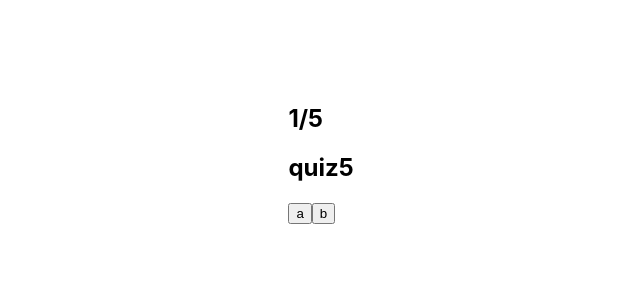
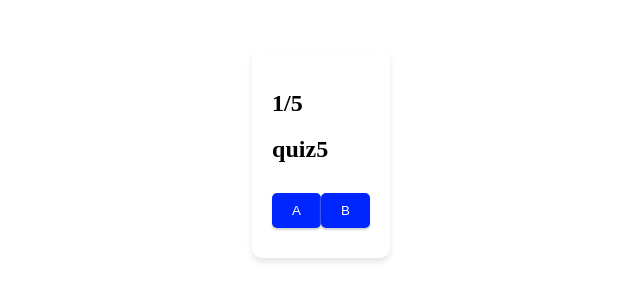
Before and after one commit to DayPeak/hangleking, a React (Create React App) app in the folder aniwaeandae/: page /test in a window 1280 px wide. Shown: the part 246-546 px from the top of the page, without its empty margins (319-959 px from the left). Built offline with nearby package versions, Linux system fonts and the light colour scheme; a web font is replaced by a local one.

Commit message:
questiondesign

```diff
--- a/aniwaeandae/src/components/MainScreen.js
+++ b/aniwaeandae/src/components/MainScreen.js
@@ -1,12 +1,11 @@
-// MainScreen.js
+// src/components/MainScreen.js
 import React from 'react';
 import styles from './MainScreen.module.css';
 
 const MainScreen = ({ children }) => (
- <div style={{ display: 'flex', flexDirection: 'column', alignItems: 'center', justifyContent: 'center', height: '50rem', weight: '390px' }}>
+ <div className={styles.mainScreen}>
     {children}
  </div>
-
 );
 
 export default MainScreen;
--- a/aniwaeandae/src/components/MainScreen.module.css
+++ b/aniwaeandae/src/components/MainScreen.module.css
@@ -1,6 +1,22 @@
 /* MainScreen.module.css */
-@media screen and (max-width: 767px) {
-    .div {
-      width: 100%;
+@font-face {
+    font-family: 'GangwonEdu_OTFBoldA';
+    src: url('https://cdn.jsdelivr.net/gh/projectnoonnu/noonfonts_2201-2@1.0/GangwonEdu_OTFBoldA.woff') format('woff');
+    font-weight: normal;
+    font-style: normal;
+}
+
+.mainScreen {
+    display: flex;
+    flex-direction: column;
+    align-items: center;
+    justify-content: center;
+    height: 50rem;
+    font-family: 'GangwonEdu_OTFBoldA';
+}
+
+@media (min-width: 390px) {
+    .mainScreen {
+        width: 100%;
     }
-  }
+}
--- a/aniwaeandae/src/components/Quiz.js
+++ b/aniwaeandae/src/components/Quiz.js
@@ -1,4 +1,5 @@
 import React, { useState, useEffect } from 'react';
+import styles from './Quiz.module.css';
 
 const quizData = [
   // 퀴즈 데이터 예시
@@ -56,11 +57,11 @@ const Quiz = ({ onResult }) => {
   }
 
   return (
-    <div>
+    <div className={styles.quizContainer}>
       <h2>{currentQuiz + 1}/{randomQuiz.length}</h2>
       <h2>{randomQuiz[currentQuiz].question}</h2>
       {randomQuiz[currentQuiz].choices.map((choice, index) => (
-        <button key={index} onClick={() => handleAnswer(index)}>
+        <button className={styles.quizButton} key={index} onClick={() => handleAnswer(index)}>
           {choice}
         </button>
       ))}
--- /dev/null
+++ b/aniwaeandae/src/components/Quiz.module.css
@@ -0,0 +1,23 @@
+/* Quiz.module.css */
+.quizButton {
+    background-color: #0026ff;
+    color: white;
+    padding: 10px 20px;
+    border-radius: 5px;
+    outline: none;
+    border: none;
+    text-transform: uppercase;
+    margin: 10px 0;
+    cursor: pointer;
+    box-shadow: 0px 2px 2px lightgray;
+    transition: background-color 250ms ease;
+   }
+
+   .quizButton:hover {
+    background-color: #0051ff;
+   }
+
+   .quizButton:disabled {
+    cursor: default;
+    opacity: 0.7;
+   }
--- a/aniwaeandae/src/pages/TestPage.js
+++ b/aniwaeandae/src/pages/TestPage.js
@@ -3,6 +3,7 @@ import React, { useState } from 'react';
 import Quiz from '../components/Quiz';
 import { useNavigate } from 'react-router-dom';
 import MainScreen from '../components/MainScreen';
+import styles from './TestPage.module.css';
 
 const TestPage = () => {
  const navigate = useNavigate();
@@ -15,12 +16,12 @@ const TestPage = () => {
  };
 
  return (
-    <MainScreen>
-      <div>
-        <Quiz onResult={calculateScore} />
-      </div>
-    </MainScreen>
- );
+  <MainScreen>
+    <div className={styles.testPageContainer}>
+      <Quiz onResult={calculateScore} />
+    </div>
+  </MainScreen>
+);
 };
 
 export default TestPage;
--- /dev/null
+++ b/aniwaeandae/src/pages/TestPage.module.css
@@ -0,0 +1,11 @@
+/* TestPage.module.css */
+.testPageContainer {
+    display: flex;
+    flex-direction: column;
+    align-items: center;
+    justify-content: center;
+    padding: 20px;
+    background-color: #fff;
+    border-radius: 10px;
+    box-shadow: 0 4px 6px rgba(0, 0, 0, 0.1);
+   }
```
